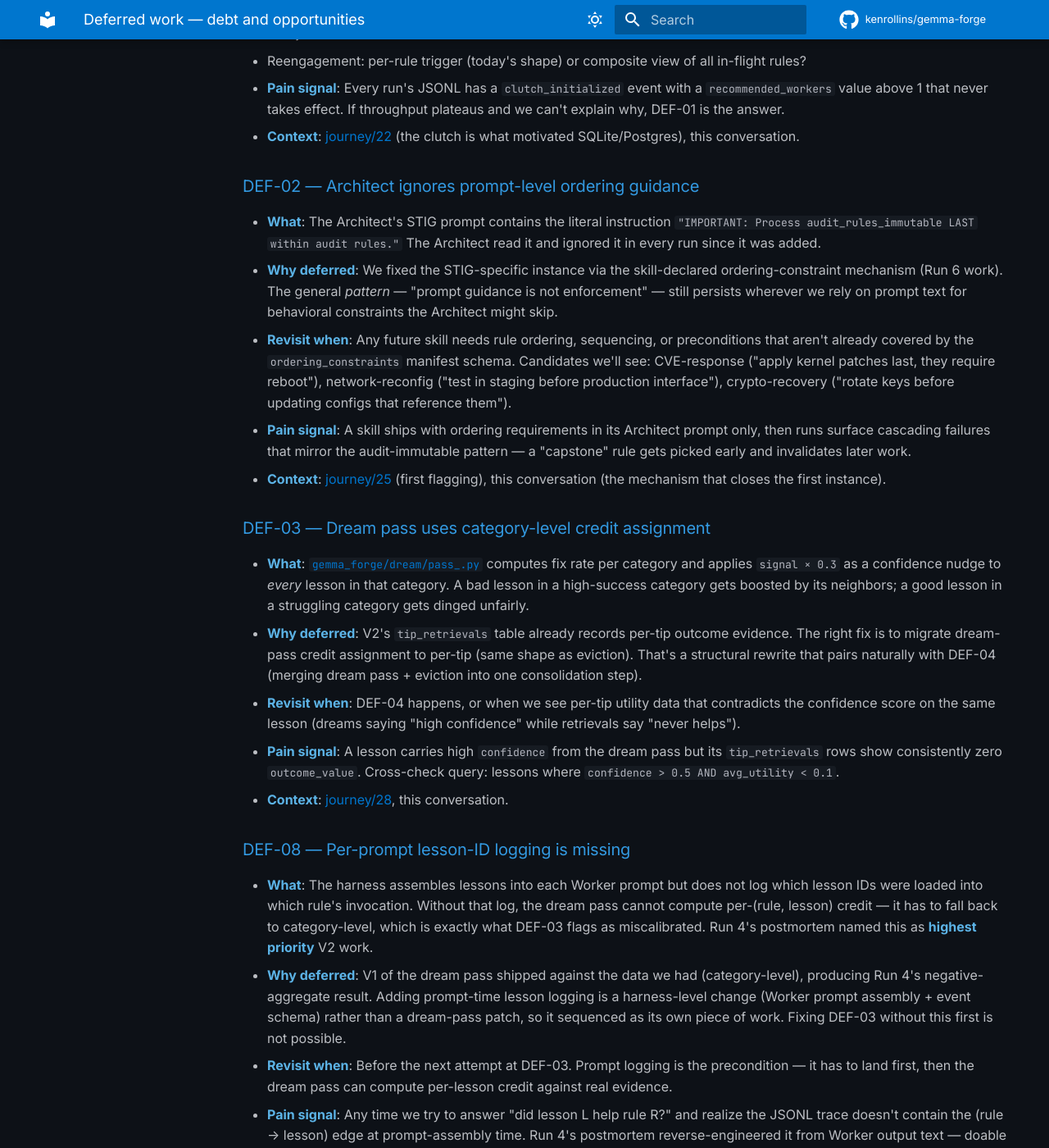
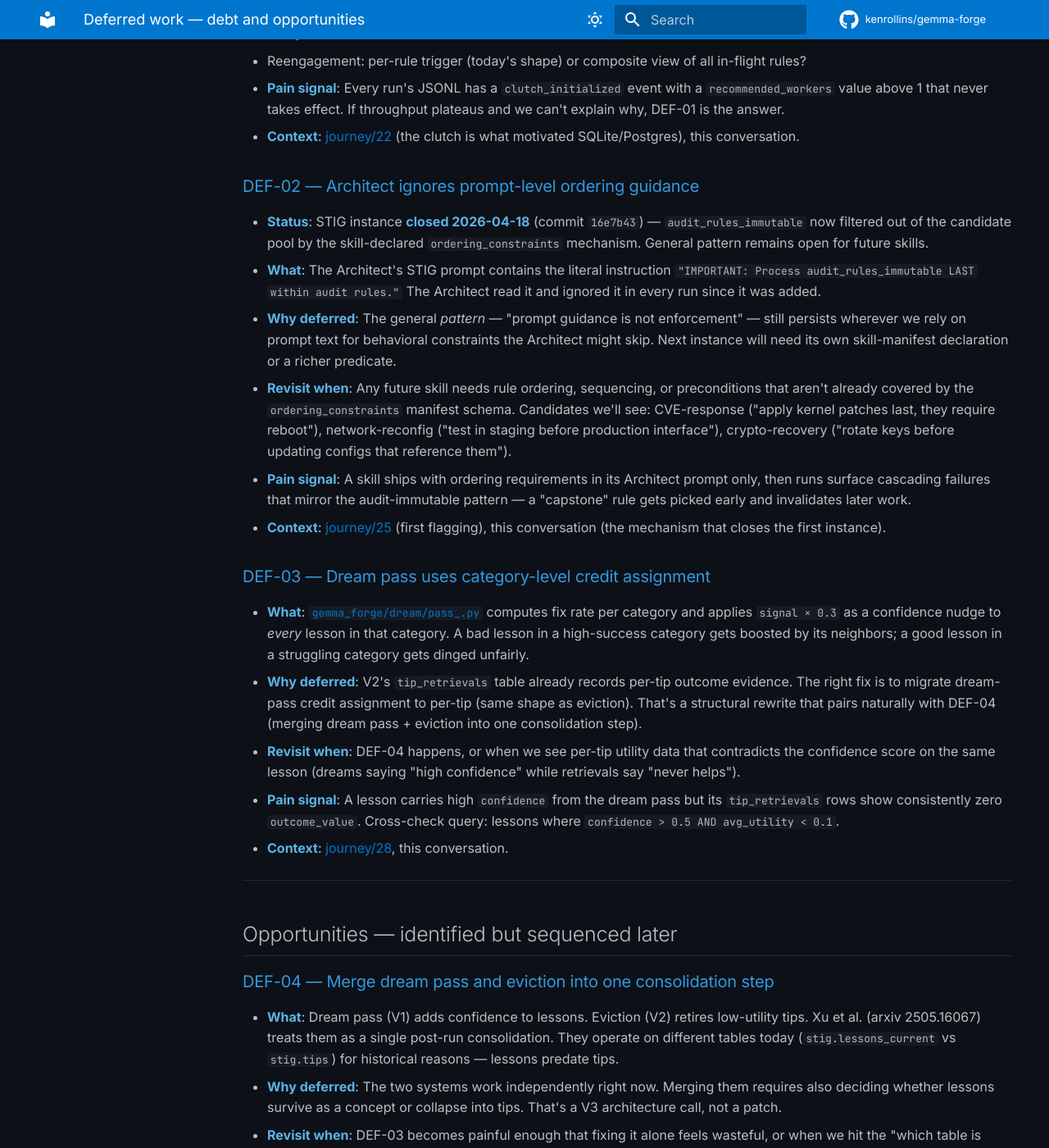
Before and after one commit to kenrollins/gemma-forge, an MkDocs documentation site: the page built from docs/deferred.md, in a window 1280 px wide and 1400 px high, scrolled down 1157 px. Shown: the whole window at 82% size. Built offline with MkDocs 1.6.1 and Material for MkDocs 9.7.7, drawn with Linux system fonts in a browser that asks for light colours; comment, search, counter and statistics services are not loaded; some of the changed text lies outside the part shown.

Commit message:
docs(deferred): close DEF-02 STIG instance, remove DEF-08 (already done)
DEF-02: the audit_rules_immutable cascade instance closed today by
commit 16e7b43 (skill-declared ordering constraints). General pattern
remains deferred for future skills with their own ordering needs.

DEF-08: per-prompt lesson-ID logging is already in place and has been
since the V2 work that landed before Run 5. Verified against
run-20260417-154947.jsonl — every prompt_assembled event with
phase=apply_fix carries category_lessons_loaded (id, rank, score,
weight, confidence, source_run_id, source_item_id per lesson) and
v2_tips_loaded (tip_id, rank, similarity_score, tip_type,
source_rule_id, source_run_id per tip). The precondition DEF-03 was
waiting on is already met; DEF-08 was added today based on a stale
reading of journey/27 + 28 that predate the V2 work.

Co-Authored-By: Claude Opus 4.7 (1M context) <noreply@anthropic.com>

```diff
--- a/docs/deferred.md
+++ b/docs/deferred.md
@@ -59,14 +59,17 @@ promoted out of this file into active work.
 
 ### DEF-02 — Architect ignores prompt-level ordering guidance
 
+- **Status**: STIG instance **closed 2026-04-18** (commit `16e7b43`) —
+  `audit_rules_immutable` now filtered out of the candidate pool by the
+  skill-declared `ordering_constraints` mechanism. General pattern
+  remains open for future skills.
 - **What**: The Architect's STIG prompt contains the literal instruction
   `"IMPORTANT: Process audit_rules_immutable LAST within audit rules."`
   The Architect read it and ignored it in every run since it was added.
-- **Why deferred**: We fixed the STIG-specific instance via the
-  skill-declared ordering-constraint mechanism (Run 6 work). The general
-  *pattern* — "prompt guidance is not enforcement" — still persists wherever
-  we rely on prompt text for behavioral constraints the Architect might
-  skip.
+- **Why deferred**: The general *pattern* — "prompt guidance is not
+  enforcement" — still persists wherever we rely on prompt text for
+  behavioral constraints the Architect might skip. Next instance will
+  need its own skill-manifest declaration or a richer predicate.
 - **Revisit when**: Any future skill needs rule ordering, sequencing, or
   preconditions that aren't already covered by the `ordering_constraints`
   manifest schema. Candidates we'll see: CVE-response ("apply kernel
@@ -100,34 +103,6 @@ promoted out of this file into active work.
   Cross-check query: lessons where `confidence > 0.5 AND avg_utility < 0.1`.
 - **Context**: [journey/28](journal/journey/28-run-4-and-the-coarseness-problem.md),
   this conversation.
-
-### DEF-08 — Per-prompt lesson-ID logging is missing
-
-- **What**: The harness assembles lessons into each Worker prompt but
-  does not log which lesson IDs were loaded into which rule's
-  invocation. Without that log, the dream pass cannot compute per-(rule,
-  lesson) credit — it has to fall back to category-level, which is
-  exactly what DEF-03 flags as miscalibrated. Run 4's postmortem named
-  this as **highest priority** V2 work.
-- **Why deferred**: V1 of the dream pass shipped against the data we
-  had (category-level), producing Run 4's negative-aggregate result.
-  Adding prompt-time lesson logging is a harness-level change (Worker
-  prompt assembly + event schema) rather than a dream-pass patch, so
-  it sequenced as its own piece of work. Fixing DEF-03 without this
-  first is not possible.
-- **Revisit when**: Before the next attempt at DEF-03. Prompt logging
-  is the precondition — it has to land first, then the dream pass can
-  compute per-lesson credit against real evidence.
-- **Pain signal**: Any time we try to answer "did lesson L help rule
-  R?" and realize the JSONL trace doesn't contain the (rule → lesson)
-  edge at prompt-assembly time. Run 4's postmortem reverse-engineered
-  it from Worker output text — doable once, not sustainable.
-- **Context**: [journey/27](journal/journey/27-building-the-dream-pass.md#L123)
-  ("the harness should log which lesson IDs were loaded into each
-  rule's Worker prompt"),
-  [journey/28](journal/journey/28-run-4-and-the-coarseness-problem.md#L107)
-  ("Per-prompt lesson logging would let the dream pass do real
-  per-lesson credit assignment in V2. **Highest priority.**").
 
 ---
 
```
